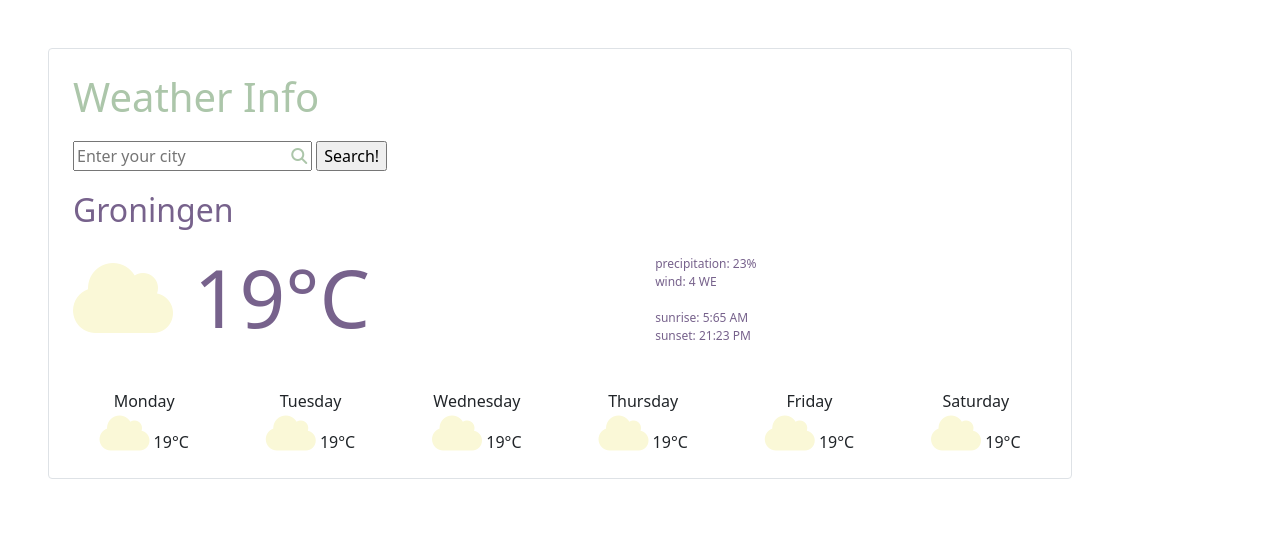
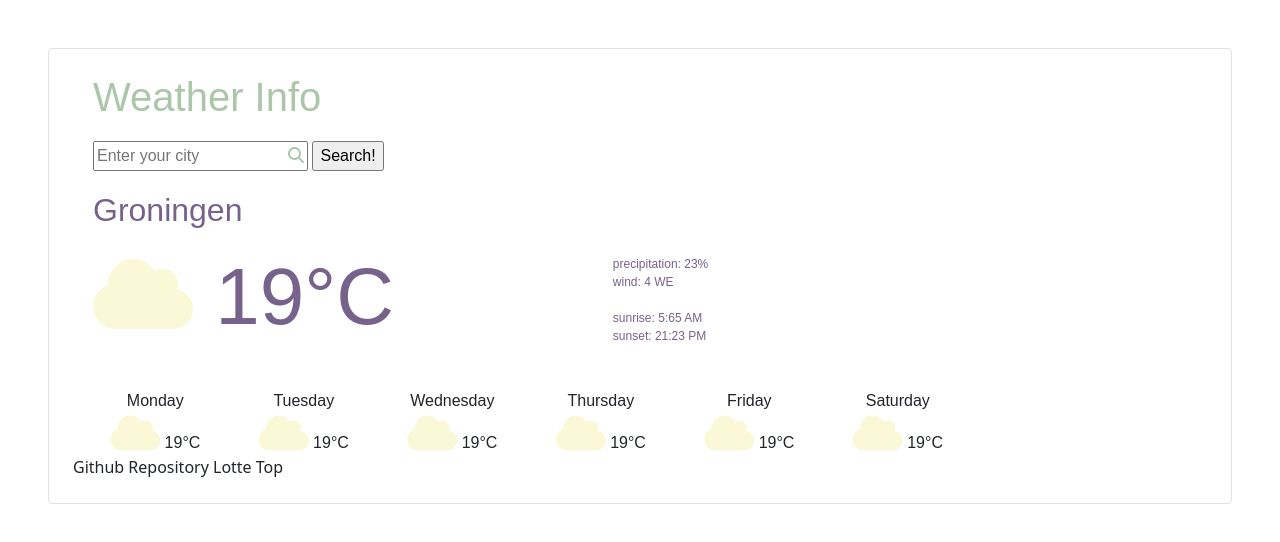
Before and after one commit to LotteTop/SheCodes-Plus-Project, a plain HTML site: page index.html in a window 1280 px wide. Drawn offline with nearby package versions, Linux system fonts and the light colour scheme.

Commit message:
Github URL added

```diff
--- a/index.html
+++ b/index.html
@@ -19,6 +19,7 @@
     ></script>
   </head>
   <body class="border rounded p-4 m-5">
+    <div class="body">
       <header>
         <h1>Weather Info</h1>
         <span>
@@ -80,6 +81,11 @@
           <i class="fas fa-cloud weather-icon-small"></i> 19°C
         </div>
       </div>
+    </div>
+    <div class="website">
+      <link href="https://github.com/LotteTop/SheCodes-Plus-Project" /> Github
+      Repository Lotte Top
+    </div>
     <script src="src/script.js"></script>
   </body>
 </html>
--- a/src/style.css
+++ b/src/style.css
@@ -1,9 +1,3 @@
-body {
-  font-family: sans-serif;
-  padding: 0 20px;
-  width: 80%;
-}
-
 h1 {
   text-align: left;
   color: #acc6aa;
@@ -21,6 +15,12 @@ h2 {
 form {
   display: block;
   margin: 20px auto;
+}
+
+.body {
+  font-family: sans-serif;
+  padding: 0 20px;
+  width: 80%;
 }
 
 .search-icon {
```
Lines whose indentation alone changed are shown as unchanged.
